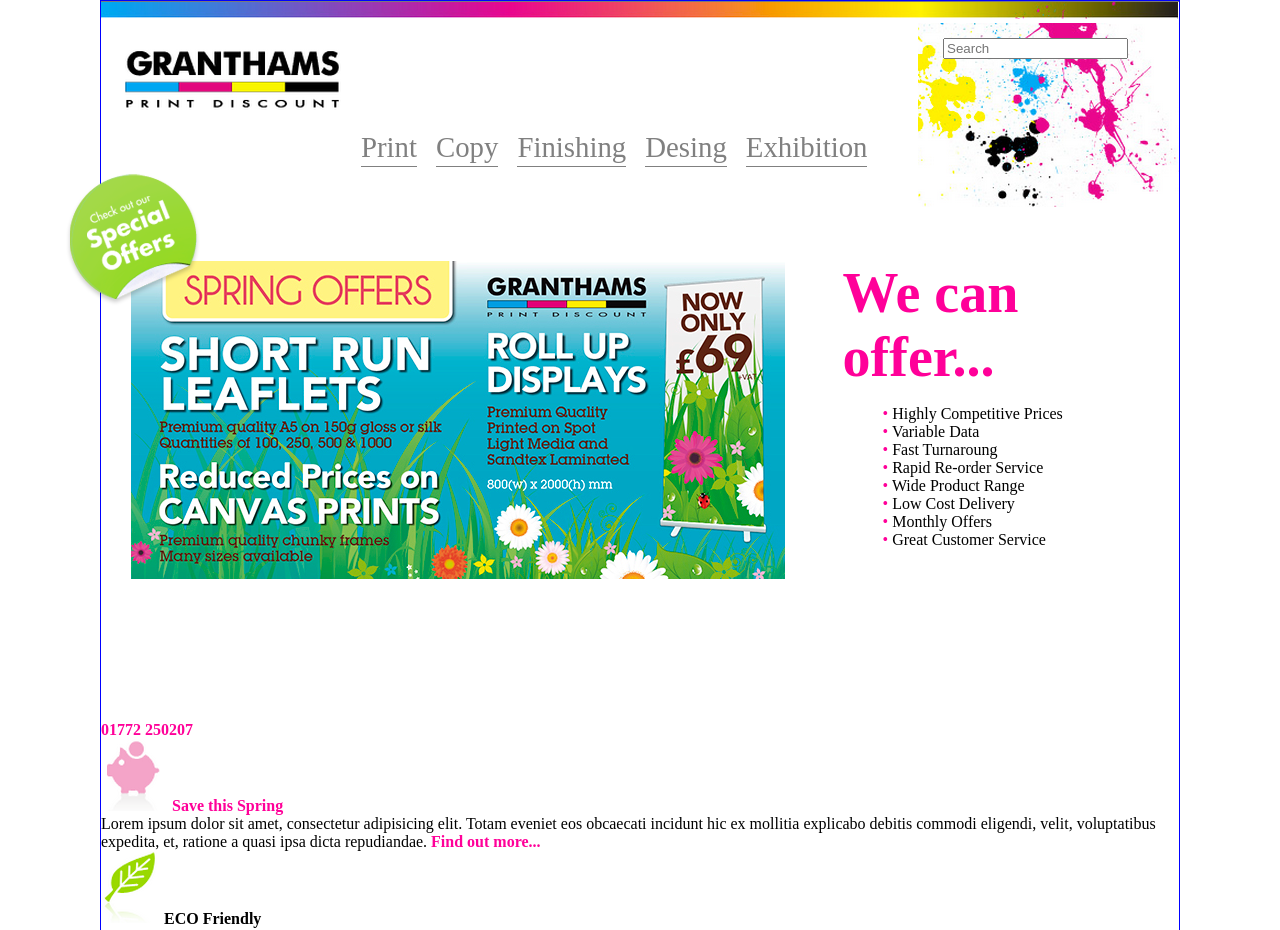
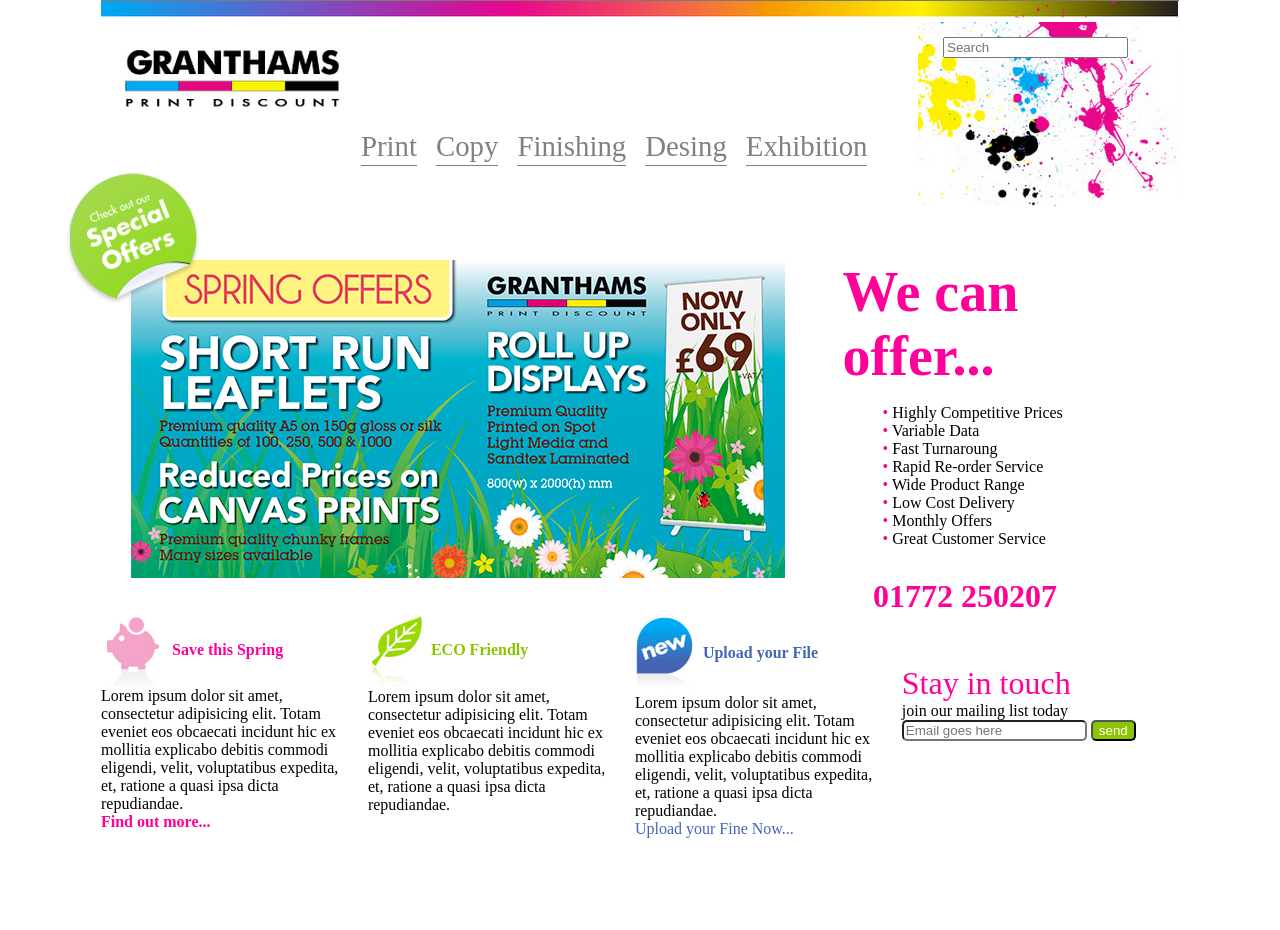
Before and after one commit to UrielMorenoMartinez/pw218311, a plain HTML site: page practica02css3/index.html in a window 1280 px wide. Shown: the top 930 px of the page. After the commit the page ends 838 px from the top, so only its background shows below. Drawn offline with Linux system fonts and the light colour scheme.

Commit message:
Practica02 - terminada

```diff
--- a/practica02css3/css/estilos.css
+++ b/practica02css3/css/estilos.css
@@ -1,5 +1,5 @@
 body{
-	border:1px solid blue;
+	/*border:1px solid blue;
 	font-size: 16px; /*1em*/
 	margin: 0px auto;/*esto es para el margen de arriba de la pagina*/
 	max-width: 1078px;/*para celulares es 1024 pero como la imagen mide eso y el cliente quiero asi*/
@@ -42,7 +42,8 @@ header nav ul li{
 }
 
 #primerseccion{
-	/*border: solid orange;*/
+	/*border: solid red;*/
+	height: 318px;
 	margin-top: 60px;
 }
 #primerseccion article{
@@ -71,6 +72,37 @@ header nav ul li{
 	content: "• ";
 
 }
+#secc03art04{
+	padding-top: 50px;
+}
+#segundaseccion article{
+	padding-right: 122px;
+	text-align: right;
+
+}
+#terceraseccion article{
+	display: inline-block;
+	margin-right: 15px;
+	vertical-align: top;
+	width: 23%;
+}
+#terceraseccion article input[type="email"]{
+	border-radius: 5px;
+}
+#terceraseccion article input[type="button"]{
+	background: #8BC500;
+	border-radius: 5px;
+	color: white;
+}
+#terceraseccion article img{
+	vertical-align: middle;
+}
+.colorazul{
+	color: #4267B3;
+}
+.colorverde{
+	color: #8BC500;
+}
 .colorrosa{
 	color: #FF0099;
 }
@@ -78,6 +110,9 @@ header nav ul li{
 .letragrande{
 	font-size: 3.5em;/*16*3.5*/
 }
+.letramediana{
+	font-size: 2em;
+}
 
 .nito{
 	font-weight: bold;/*negritas*/
--- a/practica02css3/index.html
+++ b/practica02css3/index.html
@@ -62,7 +62,7 @@
 			</span>
 			<br>
 			Lorem ipsum dolor sit amet, consectetur adipisicing elit. Totam eveniet eos obcaecati incidunt hic ex mollitia explicabo debitis commodi eligendi, velit, voluptatibus expedita, et, ratione a quasi ipsa dicta repudiandae.
-
+			<br>
 			<span class="colorrosa nito">
 				Find out more...
 			</span>
@@ -77,17 +77,18 @@
 		</article>
 		<article>
 			<img src="img/new.png" alt="New">
+
 			<span class="colorazul letracomun nito">
 				Upload your File
 			</span>
 			<br>
 			Lorem ipsum dolor sit amet, consectetur adipisicing elit. Totam eveniet eos obcaecati incidunt hic ex mollitia explicabo debitis commodi eligendi, velit, voluptatibus expedita, et, ratione a quasi ipsa dicta repudiandae.
-
+			<br>
 			<span class="colorazul">
 				Upload your Fine Now...
 			</span>
 		</article>
-		<article>
+		<article id="secc03art04">
 			<span class="colorrosa letramediana">
 				Stay in touch
 			</span>
```
